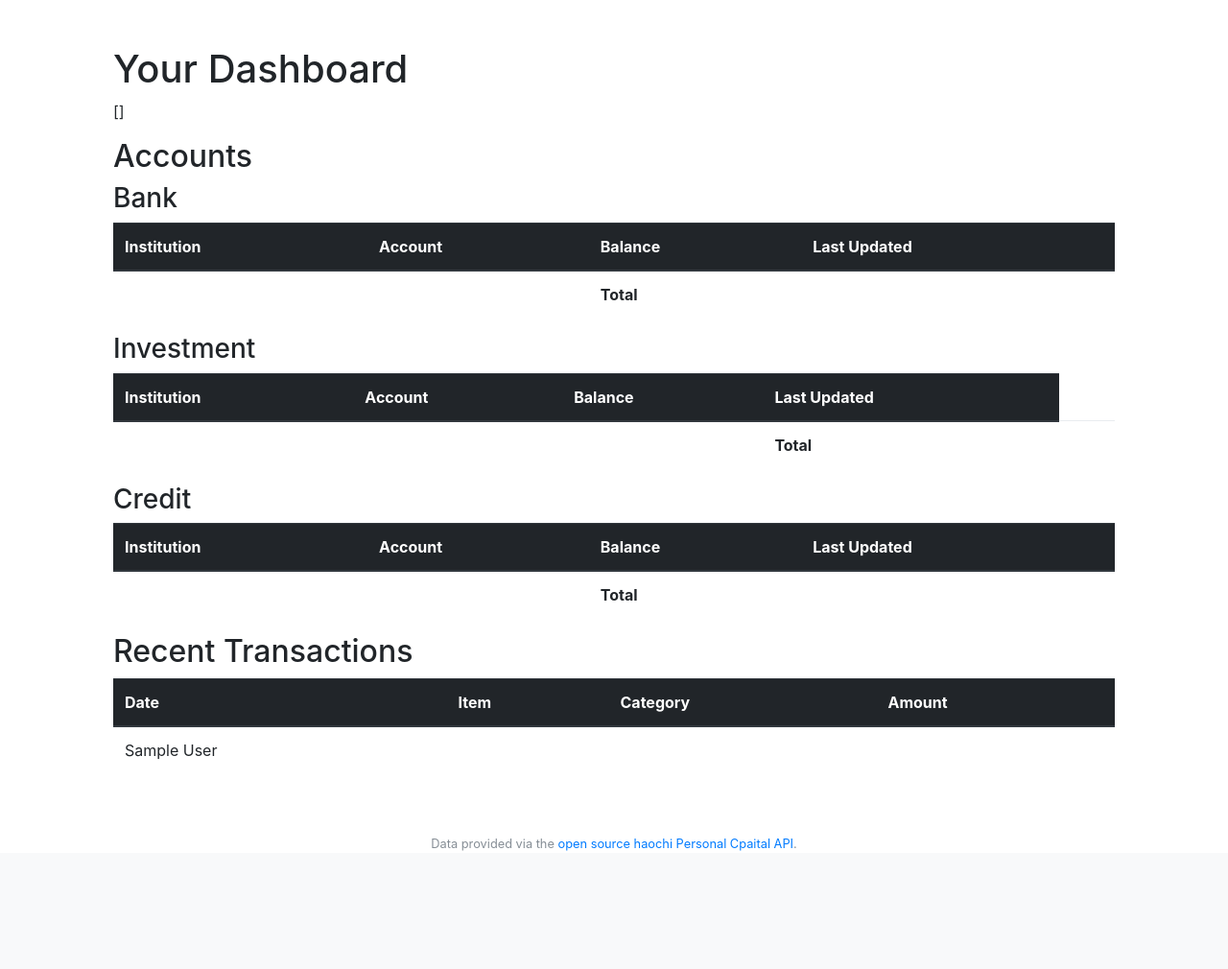
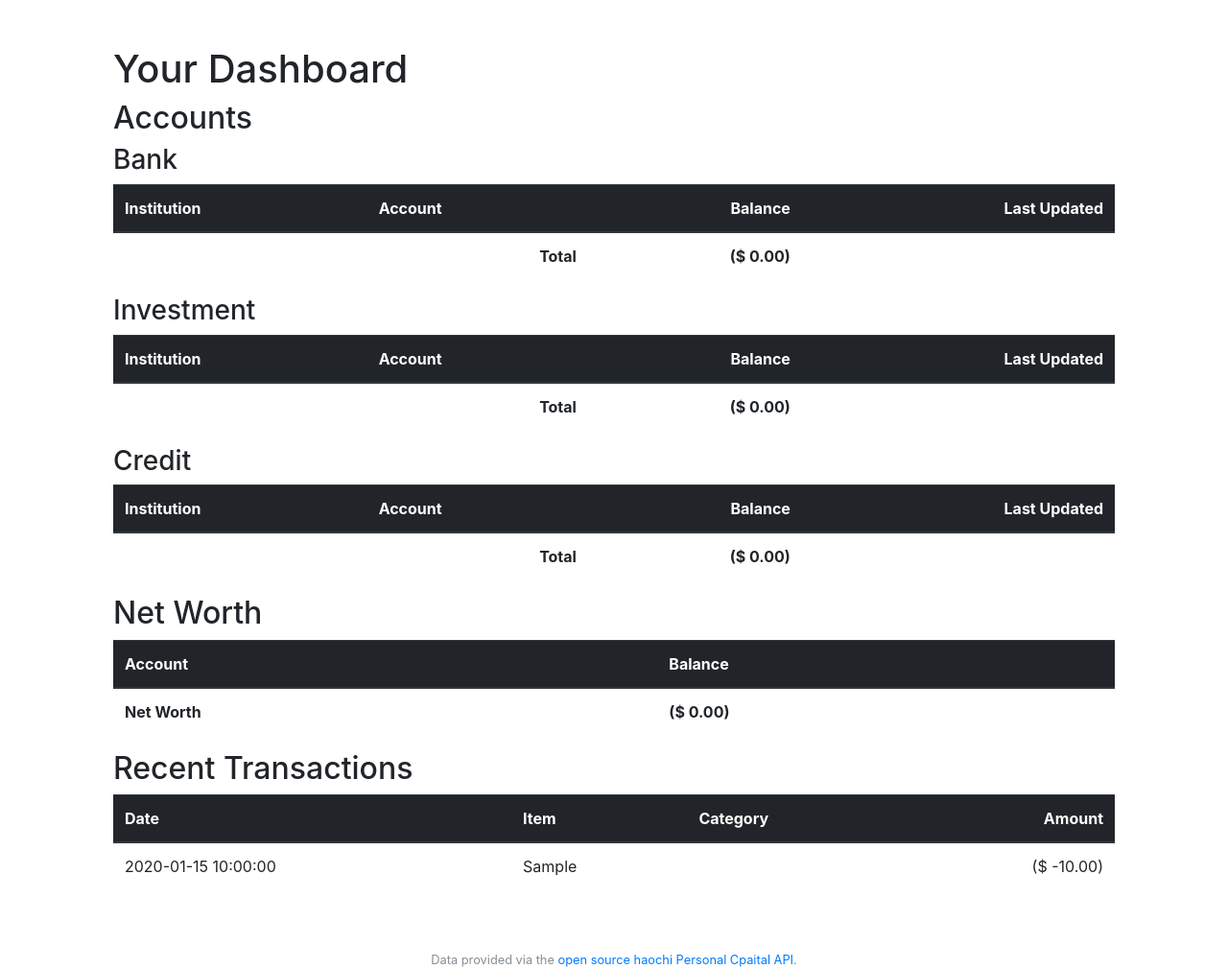
Before and after one commit to bennett39/budget-flask-archived, a Flask app: page / in a window 1280 px wide. Shown: the part 66-1076 px from the top of the page at 96% size. Before the commit the page ends 953 px from the top, so only its background shows below. Run offline with Flask 2, Linux system fonts and the light colour scheme; a user stored in the database is signed in; tables that the repository leaves empty hold one stand-in row (values such as "Sample post"); data that the repository does not hold is empty; some libraries are stand-ins or nearby versions.

Commit message:
Implementing 'recent transactions'

```diff
--- a/helpers.py
+++ b/helpers.py
@@ -26,4 +26,7 @@
 
 def usd(value):
     """Format value as USD."""
-    return f"${value:,.2f}"
+    if value > 0:
+        return f"$ {value:,.2f}"
+    else:
+        return f"($ {value:,.2f})"
--- a/templates/index.html
+++ b/templates/index.html
@@ -7,8 +7,6 @@
 {% block main %}
     <h1>Your Dashboard</h1>
 
-    <p>{{ accounts }}</p>
-
         <h2>Accounts</h2>
             <h3>Bank</h3>
                 <div class="table-responsive table-hover">
@@ -17,8 +15,8 @@
                             <tr>
                                 <th>Institution</th>
                                 <th>Account</th>
-                                <th>Balance</th>
-                                <th>Last Updated</th>
+                                <th class='text-right'>Balance</th>
+                                <th class='text-right'>Last Updated</th>
                             </tr>
                         </thead>
                         <tbody>
@@ -27,16 +25,16 @@
                                 <tr>
                                     <td>{{ i["institution"] }}</td>
                                     <td>{{ i["name"] }}</td>
-                                    <td>{{ i["balance"] }}</td>
-                                    <td>{{ i["updated"] }}</td>
+                                    <td class='text-right'>{{ i["balance"] }}</td>
+                                    <td class='text-right'>{{ i["updated"] }}</td>
                                 </tr>
                                 {% endif %}
                             {% endfor %}
                             <tr>
                                 <td></td>
+                                <th class='text-right'>Total</th>
+                                <th class='text-right'>{{ totals['bank_total'] }}</th>
                                 <td></td>
-                                <th>Total</th>
-                                <th>{{ total }}</th>
                             </tr>
                         </tbody>
                     </table>
@@ -49,8 +47,8 @@
                             <tr>
                                 <th>Institution</th>
                                 <th>Account</th>
-                                <th>Balance</th>
-                                <th>Last Updated</th>
+                                <th class='text-right'>Balance</th>
+                                <th class='text-right'>Last Updated</th>
                             </tr>
                         </thead>
                         <tbody>
@@ -59,17 +57,16 @@
                                 <tr>
                                     <td>{{ i["institution"] }}</td>
                                     <td>{{ i["name"] }}</td>
-                                    <td>{{ i["balance"] }}</td>
-                                    <td>{{ i["updated"] }}</td>
+                                    <td class='text-right'>{{ i["balance"] }}</td>
+                                    <td class='text-right'>{{ i["updated"] }}</td>
                                 </tr>
                                 {% endif %}
                             {% endfor %}
                             <tr>
                                 <td></td>
+                                <th class='text-right'>Total</th>
+                                <th class='text-right'>{{ totals['retirement_total'] }}</th>
                                 <td></td>
-                                <td></td>
-                                <th>Total</th>
-                                <th>{{ total }}</th>
                             </tr>
                         </tbody>
                     </table>
@@ -82,8 +79,8 @@
                             <tr>
                                 <th>Institution</th>
                                 <th>Account</th>
-                                <th>Balance</th>
-                                <th>Last Updated</th>
+                                <th class='text-right'>Balance</th>
+                                <th class='text-right'>Last Updated</th>
                             </tr>
                         </thead>
                         <tbody>
@@ -92,20 +89,38 @@
                                 <tr>
                                     <td>{{ i["institution"] }}</td>
                                     <td>{{ i["name"] }}</td>
-                                    <td>{{ i["balance"] }}</td>
-                                    <td>{{ i["updated"] }}</td>
+                                    <td class='text-right'>{{ i["balance"] }}</td>
+                                    <td class='text-right'>{{ i["updated"] }}</td>
                                 </tr>
                                 {% endif %}
                             {% endfor %}
                             <tr>
                                 <td></td>
+                                <th class='text-right'>Total</th>
+                                <th class='text-right'>{{ totals['cc_total'] }}</th>
                                 <td></td>
-                                <th>Total</th>
-                                <th>{{ total }}</th>
                             </tr>
                         </tbody>
                     </table>
                 </div>
+
+        <h2>Net Worth</h2>
+            <div class="table-responsive table-hover">
+                <table class="table">
+                    <thead class="thead-dark">
+                        <tr>
+                            <th>Account</th>
+                            <th>Balance</th>
+                        </tr>
+                    </thead>
+                    <tbody>
+                        <tr>
+                            <th>Net Worth</th>
+                            <th>{{ totals['net_worth'] }}</th>
+                        </tr>
+                    </tbody>
+                </table>
+            </div>
 
         <h2>Recent Transactions</h2>
             <div class="table-responsive table-hover">
@@ -115,16 +130,16 @@
                             <th>Date</th>
                             <th>Item</th>
                             <th>Category</th>
-                            <th>Amount</th>
+                            <th class='text-right'>Amount</th>
                         </tr>
                     </thead>
                     <tbody>
                         {% for i in transactions %}
                             <tr>
-                                <td>{{ i["name"] }}</td>
-                                <td>{{ i["symbol"] }}</td>
-                                <td>{{ i["sum(quantity)"] }}</td>
-                                <td>{{ i["price"] }}</td>
+                                <td>{{ i["date"] }}</td>
+                                <td>{{ i["item"] }}</td>
+                                <td>{{ i[""] }}</td>
+                                <td class="text-right">{{ i["amount"] }}</td>
                             </tr>
                         {% endfor %}
                     </tbody>
```
